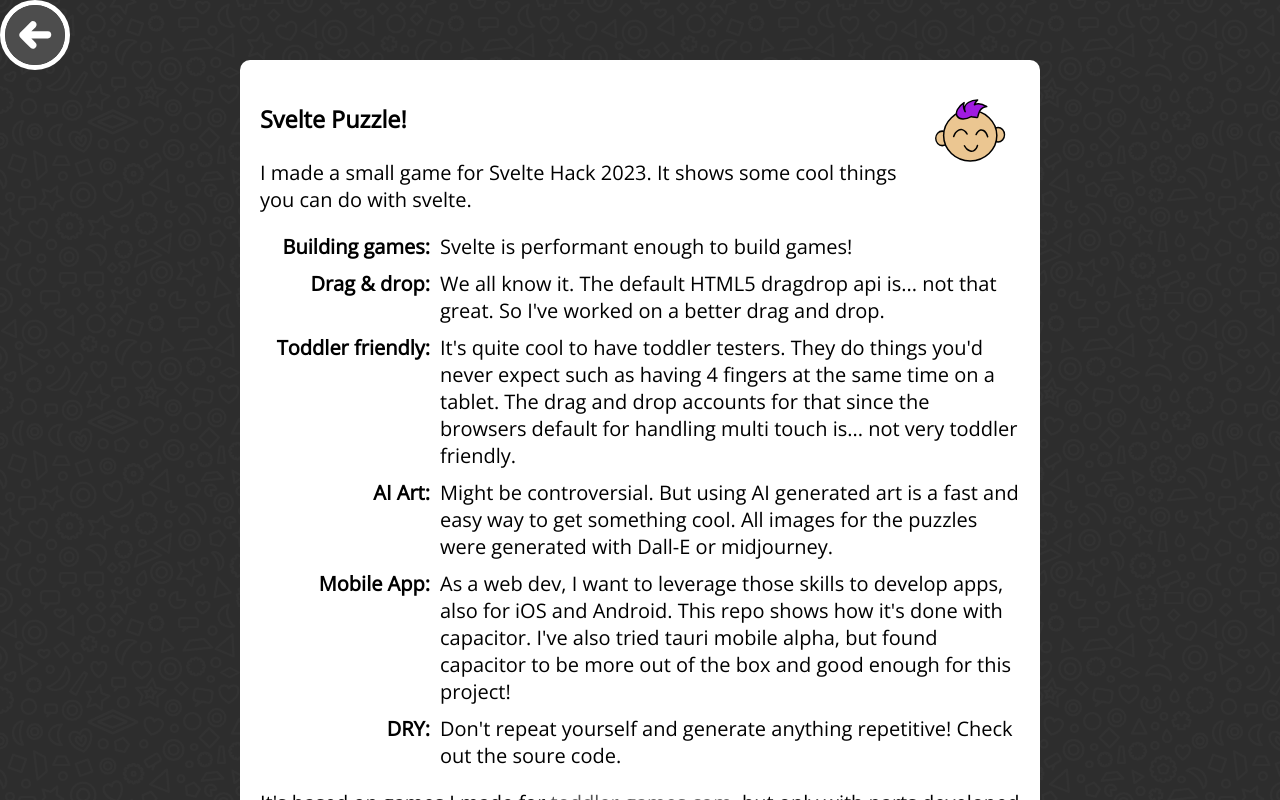
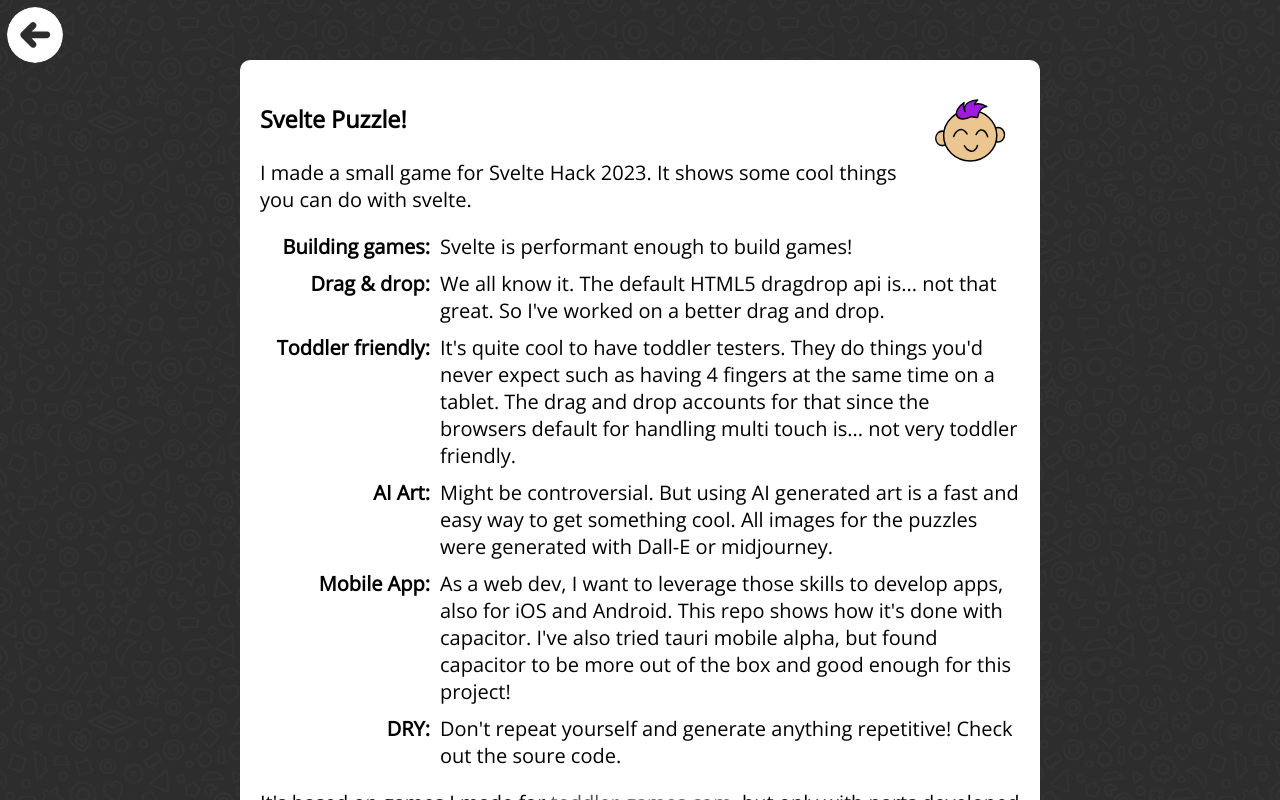
Before and after one commit to bersling/sveltepuzzle, a SvelteKit app in the folder client/: page /about in a window 1280 px wide. Built offline with nearby package versions, Linux system fonts and the light colour scheme.

Commit message:
fix back button styling

```diff
--- a/client/src/routes/icon/BackIcon.svelte
+++ b/client/src/routes/icon/BackIcon.svelte
@@ -12,12 +12,12 @@
 	width={size}
 	height={size}
 	viewBox="0 0 473.654 473.654"
-	style="enable-background:new 0 0 473.654 473.654; border: 5px solid #fff; border-radius: 50%"
+	style="enable-background:new 0 0 473.654 473.654; border: 7px solid transparent; border-radius: 50%"
 	xml:space="preserve"
 >
-	<circle style="fill: hsl(0, 0%, 30%)" cx="236.827" cy="236.827" r="236.827" />
+	<circle style="fill: white;" cx="236.827" cy="236.827" r="236.827" />
 	<path
-		style="fill:#FFFFFF;"
+		style="fill:rgb(45,45,45);"
 		d="M338.465,207.969c-43.487,0-86.975,0-130.459,0c11.08-11.08,22.161-22.161,33.241-33.245
 	c25.56-25.56-14.259-65.084-39.883-39.456c-27.011,27.011-54.018,54.022-81.029,81.033c-10.841,10.841-10.549,28.907,0.213,39.669
 	c27.011,27.007,54.018,54.018,81.029,81.025c25.56,25.56,65.084-14.259,39.456-39.883c-11.013-11.013-22.026-22.026-33.039-33.035
```
